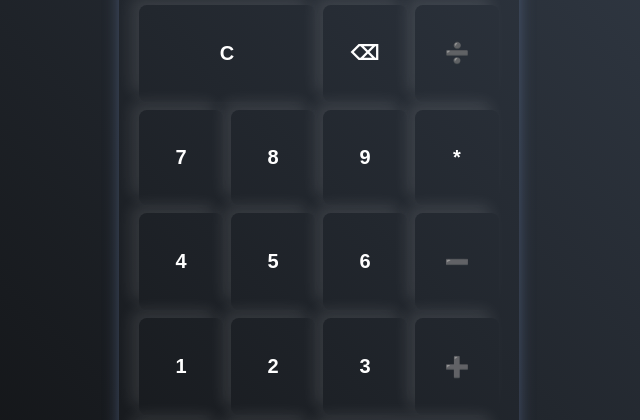
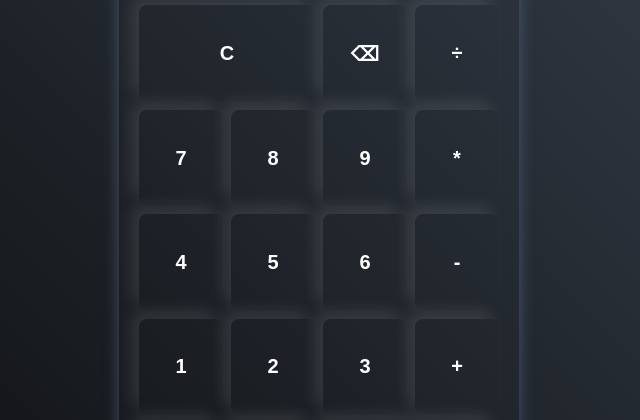
Before and after one commit to tahneetK13/calculator, a plain HTML site: page index.html in a window 1280 px wide. Shown: the part 211-631 px from the top of the page, 321-961 px from the left. Drawn offline with Linux system fonts and the light colour scheme.

Commit message:
Update index.html

```diff
--- a/index.html
+++ b/index.html
@@ -15,7 +15,7 @@
         </div>
         <button id="clear-button" class="span-two">C</button>
         <button id="delete-button">⌫</button>
-        <button id="divide-button">➗</button>
+        <button id="divide-button">÷</button>
         <button class="number">7</button>
         <button class="number">8</button>
         <button class="number">9</button>
@@ -23,11 +23,11 @@
         <button class="number">4</button>
         <button class="number">5</button>
         <button class="number">6</button>
-        <button id="subtract-button">➖</button>
+        <button id="subtract-button">-</button>
         <button class="number">1</button>
         <button class="number">2</button>
         <button class="number">3</button>
-        <button id="add-button">➕</button>
+        <button id="add-button">+</button>
         <button id="decimal-button">.</button>
         <button class="number">0</button>
         <button id="equal-button" class="span-two">=</button>
```
